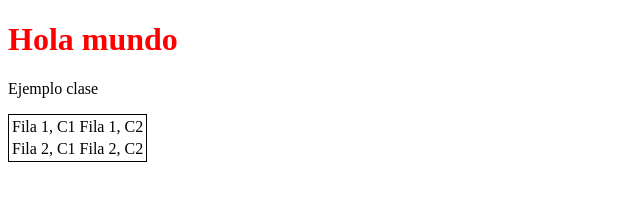
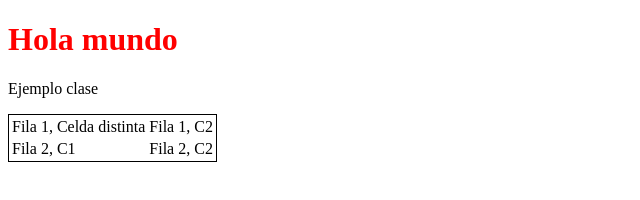
Before and after one commit to PPrez24/REPO-TIC-2-733723, a plain HTML site: page index.html in a window 1280 px wide. Shown: the whole page, without its empty margins (0-640 px from the left). Drawn offline with Linux system fonts and the light colour scheme.

Commit message:
cambio de celda

```diff
--- a/index.html
+++ b/index.html
@@ -10,7 +10,7 @@
         <p>Ejemplo clase</p>
         <table style="border: 1px solid black">
             <tr>
-                <td>Fila 1, C1</td>
+                <td>Fila 1, Celda distinta</td>
                 <td>Fila 1, C2</td>
             </tr>
             <tr>
```
